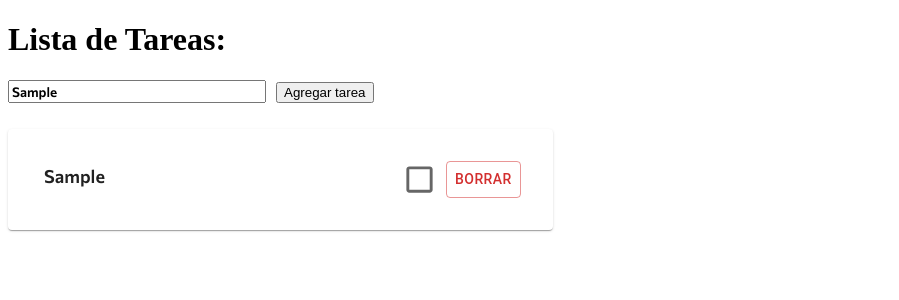
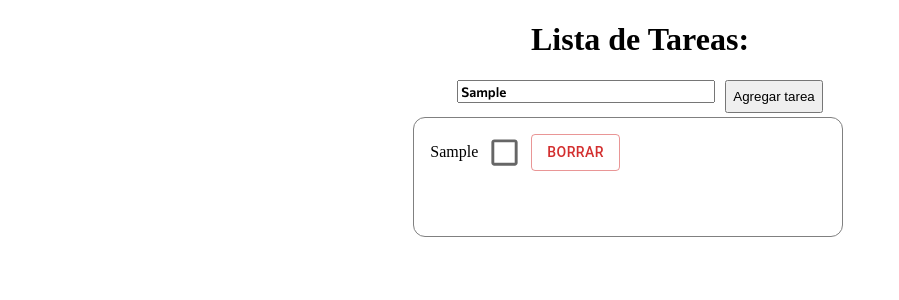
Before and after one commit to Diego-Palacio/Lista-Tareas, a React (Vite) app: page / in a window 1280 px wide. Both pictures are taken after typing "Sample" into the empty fields and a click on the button "Agregar tarea". Shown: the top 300 px of the page, without its empty margins (0-899 px from the left). Built offline with nearby package versions, Linux system fonts and the light colour scheme.

Commit message:
se agrego mas funcionalidad y estilo

```diff
--- a/src/AppListaTareas.jsx
+++ b/src/AppListaTareas.jsx
@@ -1,6 +1,7 @@
 import { useState } from "react"
-import { FormularioTarea } from "./componentes/formularioTarea"
-import { Tarea } from "./componentes/tarea"
+import { FormularioTarea } from "./componentes/FormularioTarea"
+import { Tarea } from "./componentes/Tarea"
+import { Grid, ListItem } from "@mui/material";
 
 export const AppListaTareas = ( ) => {
 
@@ -10,15 +11,28 @@ export const AppListaTareas = ( ) => {
 
     return (<>
 
-        <h1>Lista de Tareas:</h1>
+        <h1 style={{textAlign:"center"}}>Lista de Tareas:</h1>
 
         <FormularioTarea listaTareas={setTareas} />
 
-        {
-          tareas.map( (tareas,index)=> (
-             <Tarea tarea={tareas} key={index} />
-          )
-        )}
+
+        <Grid justifyContent="center" container rowSpacing={1} columnSpacing={{ xs: 1, sm: 2, md: 3 }}>
+
+          {
+            tareas.map( (t,index)=> (
+
+                <Grid xs={4}  style={{border:1+"px solid grey",height:120+"px", borderRadius:12+"px",margin:4+"px"}}>
+                  <ListItem>
+                      <Tarea tareas={tareas}  setTareas={setTareas} tarea={t} key={index}  />
+                  </ListItem>
+                  </Grid>
+            )
+          )}
+
+        </Grid>
+
+
+
 
 
 
--- a/src/componentes/FormularioTarea.jsx
+++ b/src/componentes/FormularioTarea.jsx
@@ -10,7 +10,7 @@ export const FormularioTarea = ({listaTareas}) => {
     }
 
   return (
-        <form onSubmit={(e)=>agregarTarea(e)}>
+        <form  style={{justifyContent:"center",display:"flex", margin:8+"px"}} onSubmit={(e)=>agregarTarea(e)}>
             <input type="text" name="texto" style={{fontFamily: 'Commissioner',width:250+"px", marginRight:10+"px",marginBottom:10+"px"}}/>
             <button type="submit"> Agregar tarea </button>
         </form>
--- a/src/componentes/Tarea.jsx
+++ b/src/componentes/Tarea.jsx
@@ -2,44 +2,31 @@ import { Box, Button, Card, CardActionArea, CardContent, Checkbox, Grid, IconBut
 import { Fragment } from "react";
 
 
-export const Tarea = ({tarea,index}) => {
+export const Tarea = ({tarea,index,tareas,setTareas}) => {
 
     //bolleano que devuelve si la tarea ingresada es vacia
     let vacio= tarea !== "";
 
     const label = { inputProps: { 'aria-label': 'Checkbox demo' } };
 
+    const borrarTarea = (e) => {
+        console.log("tarea borrada")
+        setTareas(tareas.filter(t => t !=tarea)  )
+        e.preventDefault();
+        e.stopPropagation();
+    }
+
     return (
-            <>
+            < >
 
             { vacio?
 
-                <Card sx={{ maxWidth: 545, mt:2}}>
-                    <CardActionArea>
-                        <CardContent>
+                <>
+                    {tarea}
+                    <Checkbox {...label} color="success" size="large"/>
+                    <Button onClick={(e)=>borrarTarea(e)} variant="outlined" color="error">Borrar</Button>
+                </>
 
-                        <Box display="grid" gridTemplateColumns="repeat(12, 1fr)" gap={2}>
-                            <Box gridColumn="span 8">
-                                <ListItem style={{padding:0,margin:20,fontSize:'18px',fontFamily: 'Commissioner'}}> {tarea} </ListItem>
-                            </Box>
-                            <Box gridColumn="span 4">
-                                <ListItem>
-                                            <Checkbox {...label} color="success" size="large"/>
-                                            <Button variant="outlined" color="error">Borrar</Button>
-                                </ListItem>
-                            </Box>
-                        </Box>
-
-
-
-
-
-
-
-
-                        </CardContent>
-                    </CardActionArea>
-                </Card>
               :"" }
 
             </>
```
